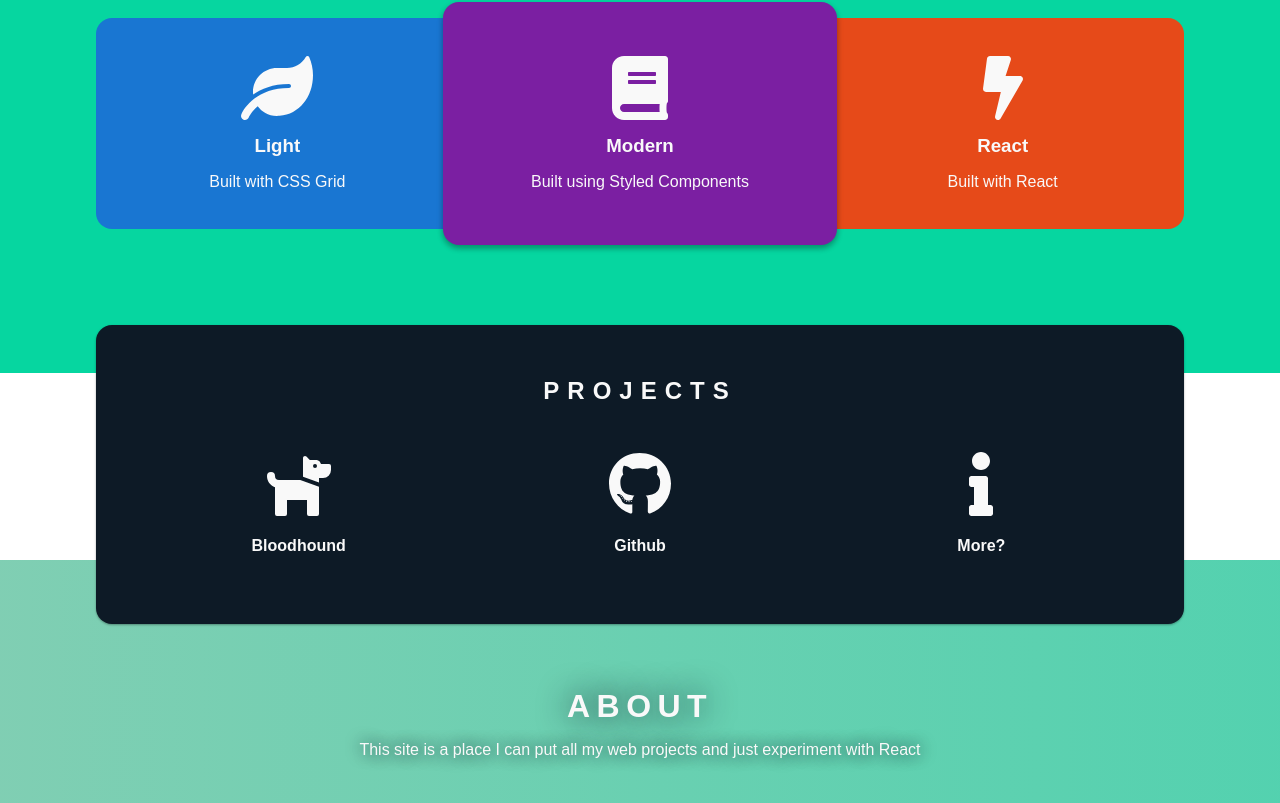
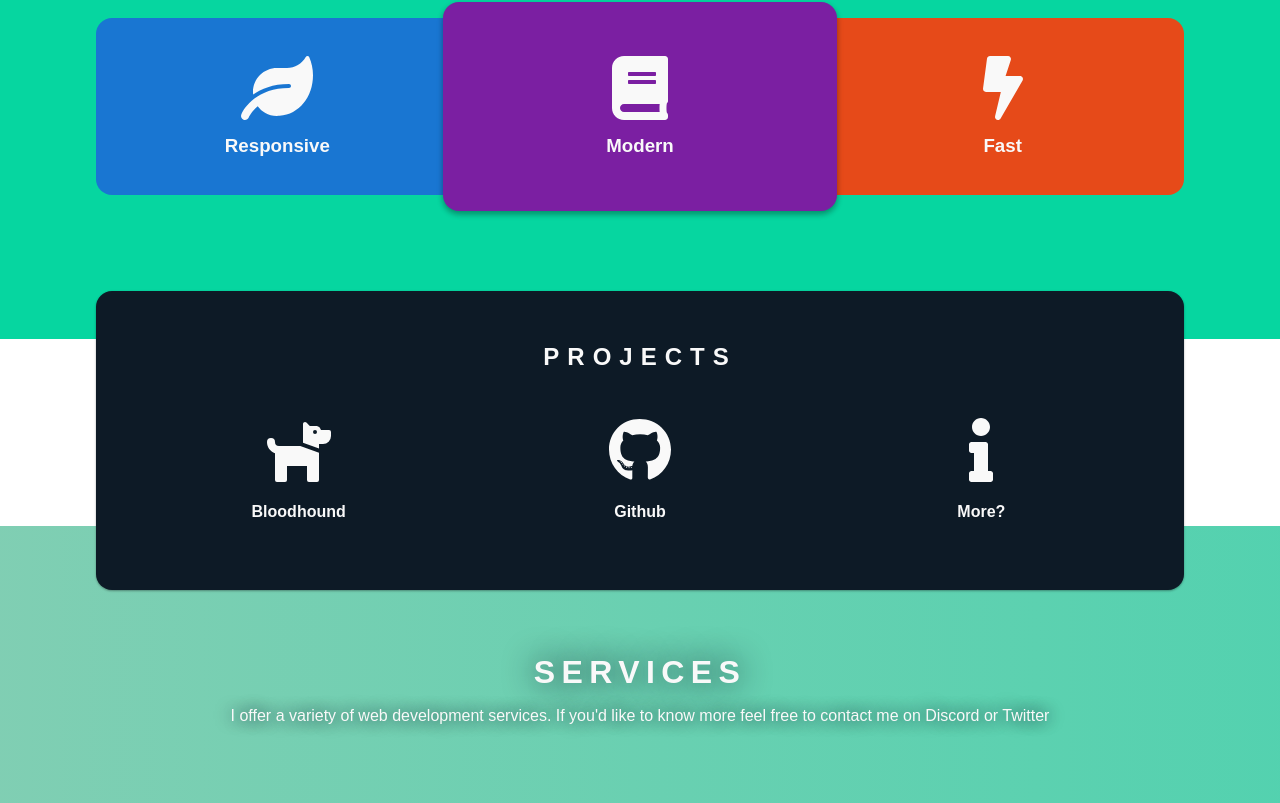
Before and after one commit to broccolai/magmo, a Next.js app: page / in a window 1280 px wide. Shown: the part 832-1635 px from the top of the page. Built offline with nearby package versions, Linux system fonts and the light colour scheme; a web font is replaced by a local one.

Commit message:
update site information

```diff
--- a/components/index/About.jsx
+++ b/components/index/About.jsx
@@ -41,10 +41,10 @@ const Content = styled.p`
 
 export default () => (
   <About>
-    <Name>ABOUT</Name>
+    <Name>SERVICES</Name>
     <Content>
-      This site is a place I can put all my web projects and just experiment
-      with React
+      I offer a variety of web development services.
+      If you'd like to know more feel free to contact me on Discord or Twitter
     </Content>
   </About>
 );
--- a/components/index/Blocks.jsx
+++ b/components/index/Blocks.jsx
@@ -29,7 +29,7 @@ export const Blocks = styled.section`
 
   h3 {
     display: block;
-    margin: 0.4rem 0;
+    margin: 0.4rem 0 0;
   }
 
   p {
--- a/components/index/Intro.jsx
+++ b/components/index/Intro.jsx
@@ -60,7 +60,7 @@ export default class Intro extends Component {
   render() {
     return (
       <Container>
-        <Title>INFORMATION</Title>
+        <Title>PRIORITIES</Title>
         <Blocks>
           <Block color={blue}
           data-aos="fade-up"
@@ -68,8 +68,8 @@ export default class Intro extends Component {
           data-aos-duration="800"
           data-aos-easing="ease">
             <Icon icon={faLeaf} />
-            <h3>Light</h3>
-            <p>Built with CSS Grid</p>
+            <h3>Responsive</h3>
+            {/* <p>Built with CSS Grid</p> */}
           </Block>
           <Block
             middle
@@ -81,7 +81,7 @@ export default class Intro extends Component {
           >
             <Icon icon={faBook} />
             <h3>Modern</h3>
-            <p>Built using Styled Components</p>
+            {/* <p>Built using Styled Components</p> */}
           </Block>
           <Block color={orange}
           data-aos="fade-up"
@@ -89,8 +89,8 @@ export default class Intro extends Component {
           data-aos-duration="1000"
           data-aos-easing="ease">
             <Icon icon={faBolt} />
-            <h3>React</h3>
-            <p>Built with React</p>
+            <h3>Fast</h3>
+            {/* <p>Built with React</p> */}
           </Block>
         </Blocks>
         <Background />
--- a/components/index/Splash.jsx
+++ b/components/index/Splash.jsx
@@ -142,8 +142,8 @@ export default () => (
     <Text>
       <h1>MAGMO</h1>
       <SubText>
-        scroll down
-        <Icon icon={faSmileWink} />
+        Web and Kotlin <br />
+        development
       </SubText>
     </Text>
     <Logo src="/static/logo.png" alt="background" width="100px" />
```
Also changed, not shown: components/index/Repos.jsx (added).
